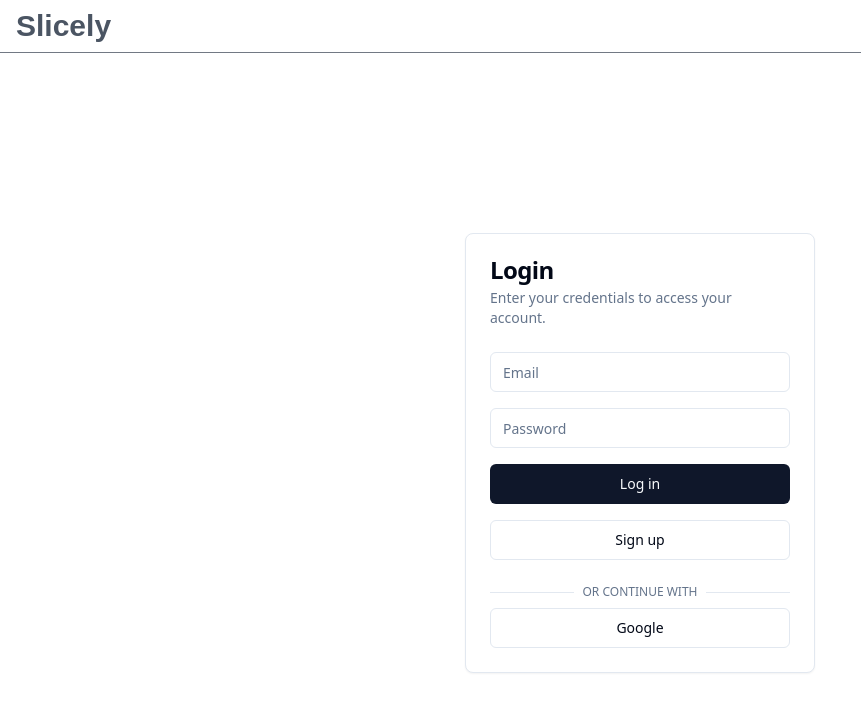
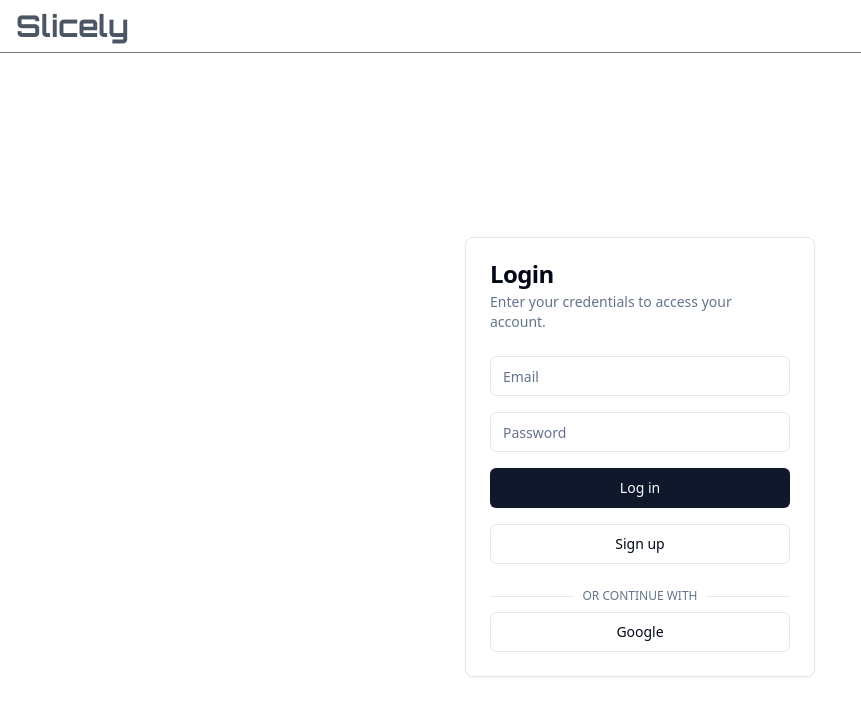
Before and after one commit to mnttnm/slicely, a Next.js app: page /login in a window 1280 px wide. Shown: the top 716 px of the page, without its empty margins (0-861 px from the left). Built offline with nearby package versions, Linux system fonts and the light colour scheme; no server answers.

Commit message:
add the logo font to the layout file again

```diff
--- a/src/app/layout.tsx
+++ b/src/app/layout.tsx
@@ -27,7 +27,10 @@ export const metadata: Metadata = {
 export default function RootLayout({ children }: { children: React.ReactNode }) {
   return (
     <html lang="en" suppressHydrationWarning className={`${geistSans.variable} ${geistMono.variable}`}>
-      <body suppressHydrationWarning>
+      <head>
+        <link href="https://fonts.googleapis.com/css2?family=Orbitron:wght@700&display=swap" rel="stylesheet" />
+      </head>
+      <body suppressHydrationWarning className="flex flex-col min-h-screen overflow-hidden">
         <ThemeProvider
           attribute="class"
           defaultTheme="system"
@@ -36,8 +39,10 @@ export default function RootLayout({ children }: { children: React.ReactNode })
         >
           <PDFProvider>
             <Header />
+            <main className="flex-grow overflow-auto py-1">
+              {children}
+            </main>
             <CommandMenu />
-            {children}
             <Toaster />
           </PDFProvider>
         </ThemeProvider>
```
